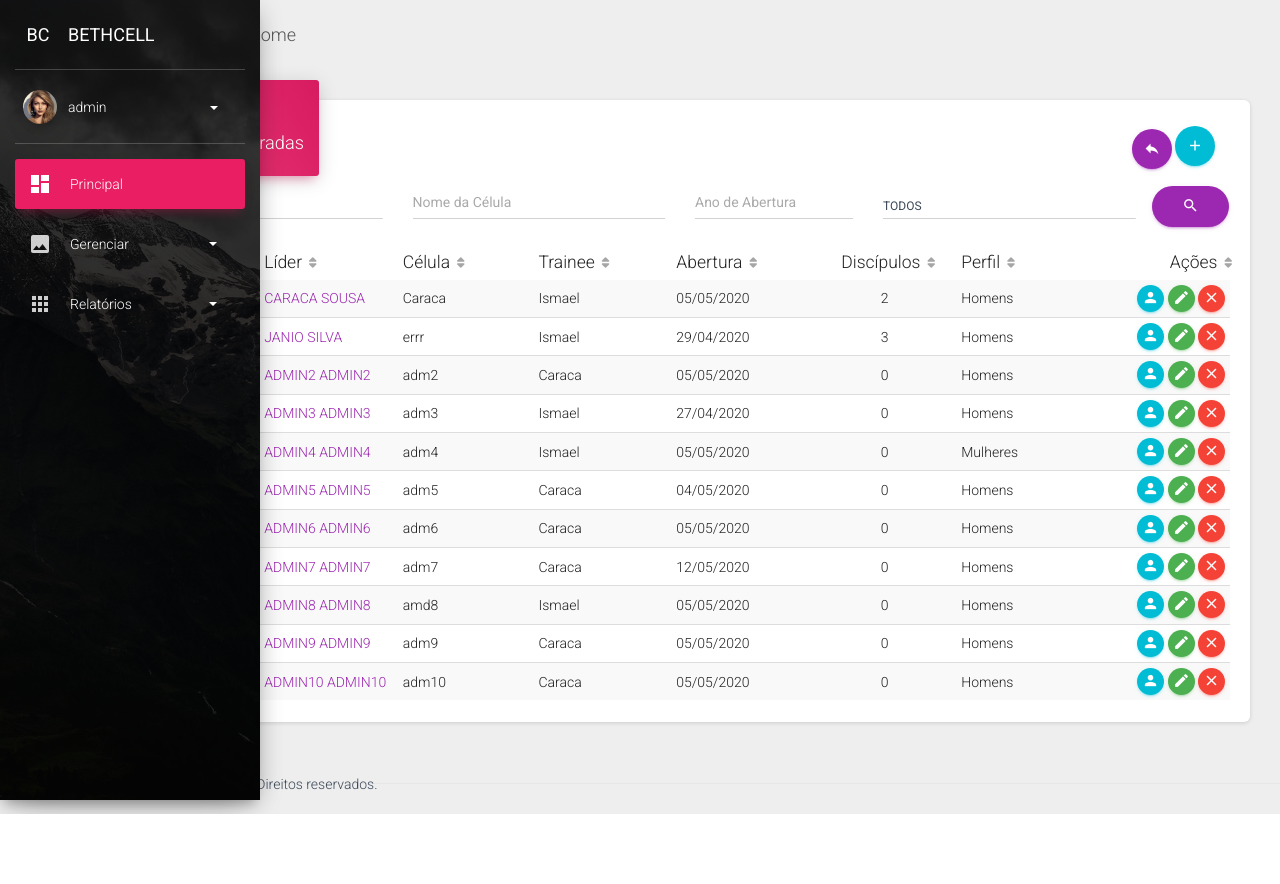
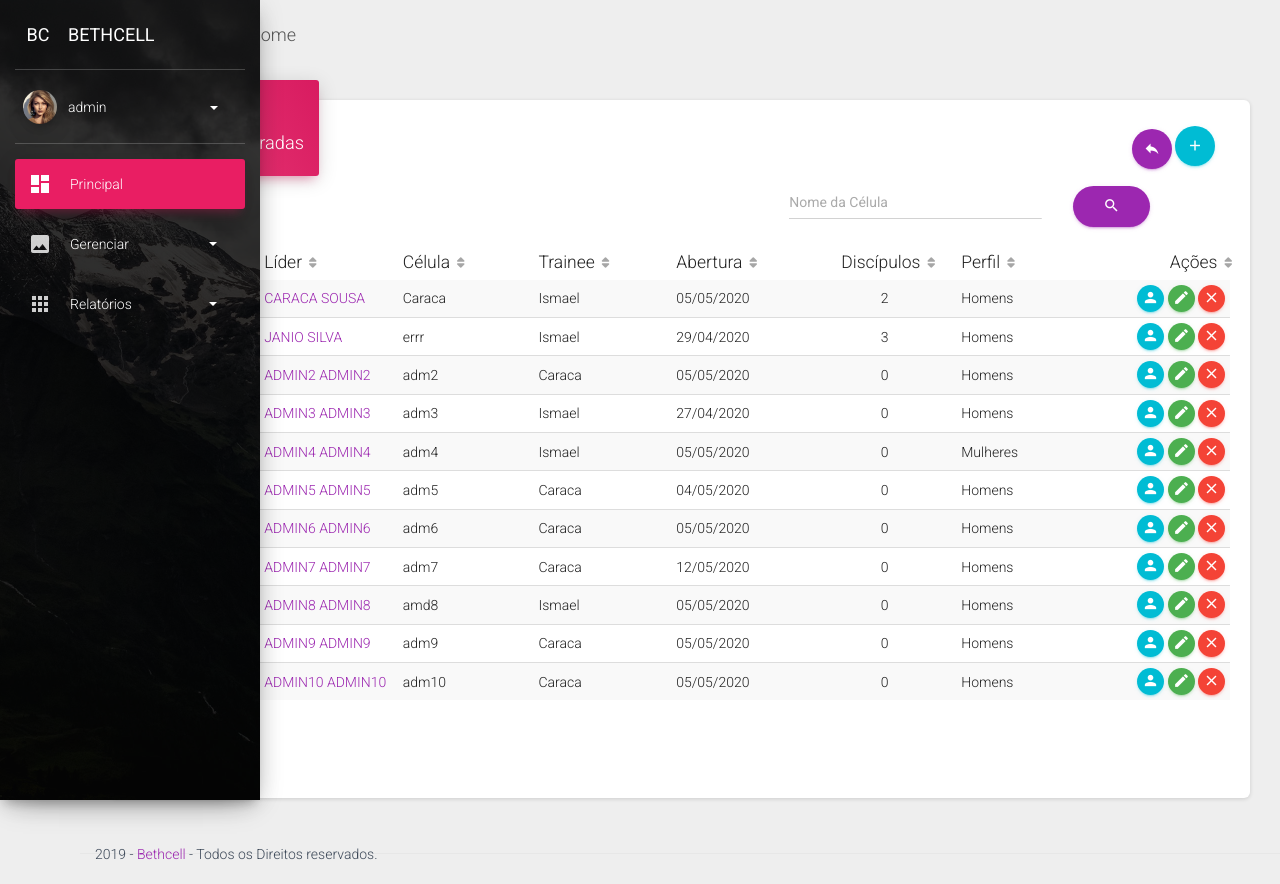
Before and after one commit to closedlabs/bethcell, a Django app: page /celulas/ in a window 1280 px wide. Before the commit the page ends 814 px from the top, so only its background shows below. Run offline with Django 3.2, Linux system fonts and the light colour scheme; a user stored in the database is signed in; data comes from the database, SQL or seed files in the repository; both versions use the stored data as it was after the commit; some libraries are stand-ins or nearby versions.

Commit message:
pagination in cells and seach

```diff
--- a/core/templates/celulas/celulas.html
+++ b/core/templates/celulas/celulas.html
@@ -24,31 +24,22 @@
                         </div>
                     </div>
                 </div>
-                <form method="GET"name="search">
-                    <div class="row">
-                        <div class="col-md-3">
-                            <input type="text"class="form-control" name="lider" placeholder="Nome do Líder">
+                 <form method="GET"name="form_search">
+                        <div class="row">
+
+                            <div class="col-md-2 col-sm-3 pull-right">
+                                <button type="submit" class="btn btn-primary  btn-round"><i class="material-icons">search</i></button>
+                            </div>
+
+                             <div class="col-md-3 col-sm-3 pull-right">
+                                <input type="text"class="form-control" name="name" placeholder="Nome da Célula"value="{{request.GET.name}}">
+                            </div>
+                            <div class="col-md-7 col-sm-3">
+
+                            </div>
+
                         </div>
-                        <div class="col-md-3">
-                            <input type="text"class="form-control" name="celula" placeholder="Nome da Célula">
-                        </div>
-                        <div class="col-md-2">
-                            <input type="text"class="form-control" name="abertura" placeholder="Ano de Abertura">
-                        </div>
-                        <div class="col-md-3">
-                                <select class="selectpicker" name="perfil"data-style="select-with-transition" title="perfil" data-size="7">
-                                    <option value=""disabled selected>Todos</option>
-                                    <option value="HO">Homens</option>
-                                    <option value="MU">Mulheres</option>
-                                    <option value="JO">Jovens</option>
-                                    <option value="MO">Moças</option>
-                                </select>
-                            </div>
-                        <div class="col-md-1 col-sm-1">
-                            <button type="submit" class="btn btn-primary pull-right btn-round"><i class="material-icons">search</i></button>
-                        </div>
-                    </div>
-                </form>
+                    </form>
                 <div class="material-datatables">
                     <table id="datatables" class="table table-striped table-no-bordered table-hover" cellspacing="0" width="100%" style="width:100%">
                         <thead>
@@ -90,6 +81,25 @@
                         </tbody>
                     </table>
                 </div>
+                 <ul class="pagination">
+                {% if celulas.has_previous %}
+                <li><a href="?page={{ celulas.previous_page_number }}">&laquo;</a></li>
+                {% else %}
+                <li class="disabled"><span>&laquo;</span></li>
+                {% endif %}
+                 {% for i in celulas.paginator.page_range %}
+                    {% if celulas.number == i %}
+                      <li class="active"><span>{{ i }} <span class="sr-only">(current)</span></span></li>
+                    {% else %}
+                      <li><a href="?page={{ i }}">{{ i }}</a></li>
+                    {% endif %}
+                  {% endfor %}
+                {% if celulas.has_next %}
+                  <li><a href="?page={{ celulas.next_page_number }}">&raquo;</a></li>
+                {% else %}
+                <li class="disabled"><span>&raquo;</span></li>
+                {% endif %}
+              </ul>
             </div>
         </div>
     </div>
--- a/core/views.py
+++ b/core/views.py
@@ -1,5 +1,5 @@
-from django.shortcuts import render
 from django.shortcuts import render,get_object_or_404,redirect
+from django.core.paginator import Paginator
 from core.models import Celula, Evasao
 from members.models import Leader,Discipulo
 from django.db.models import Count
@@ -54,8 +54,18 @@ def celulas(request):
         usuario = request.user.pk
         leader  = Leader.objects.get(user=usuario,tipo='LG')
         celulas = Celula.objects.filter(lider__lider_de_rede=leader)
-    context     = {
-        'celulas':celulas
+    paginator = Paginator(celulas, 12)
+    page_number = request.GET.get('page')
+
+    if request.GET:
+        name          = request.GET.get('name')
+        if name:
+            celulas   = Celula.objects.filter(name__icontains=name,)
+            paginator = Paginator(celulas, 12)
+
+    page_obj = paginator.get_page(page_number)
+    context = {
+        'celulas':page_obj
     }
     return render(request,'celulas/celulas.html',context)
 
```
Also changed, not shown: db.sqlite3.
